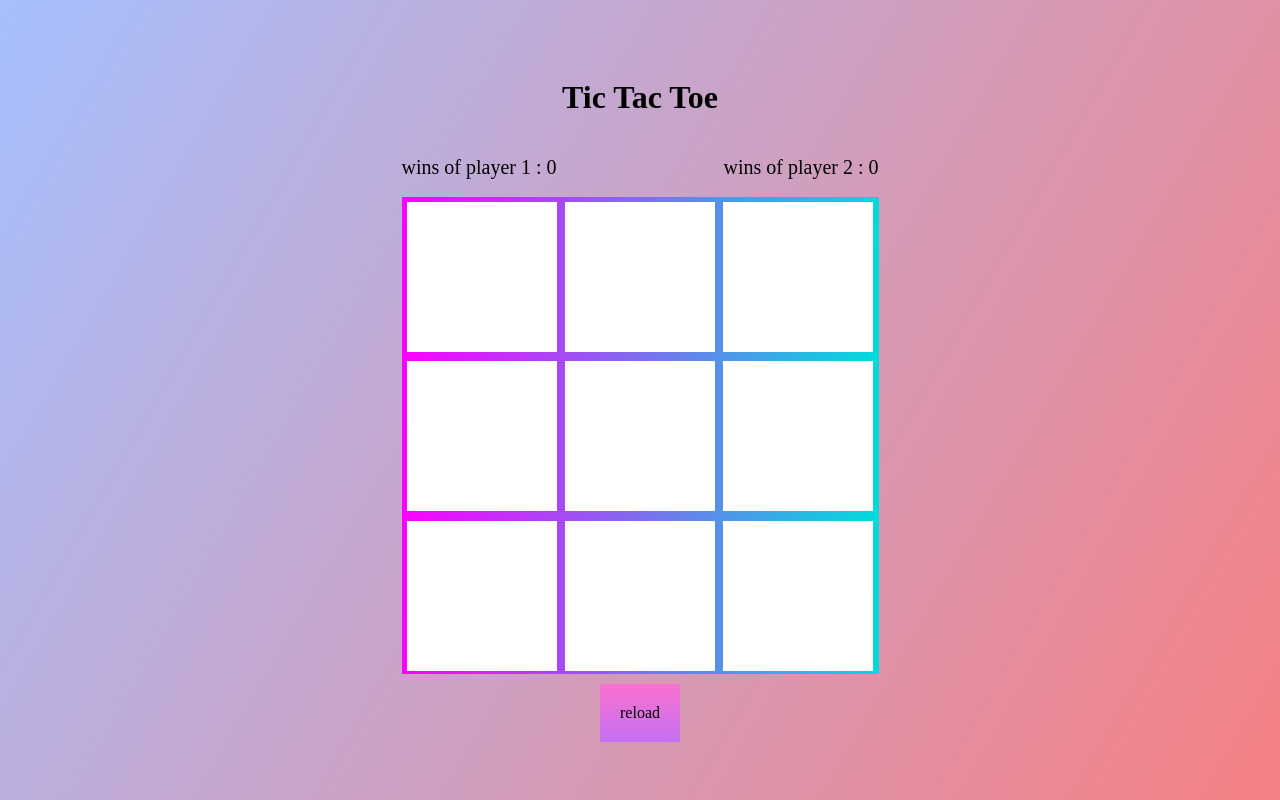
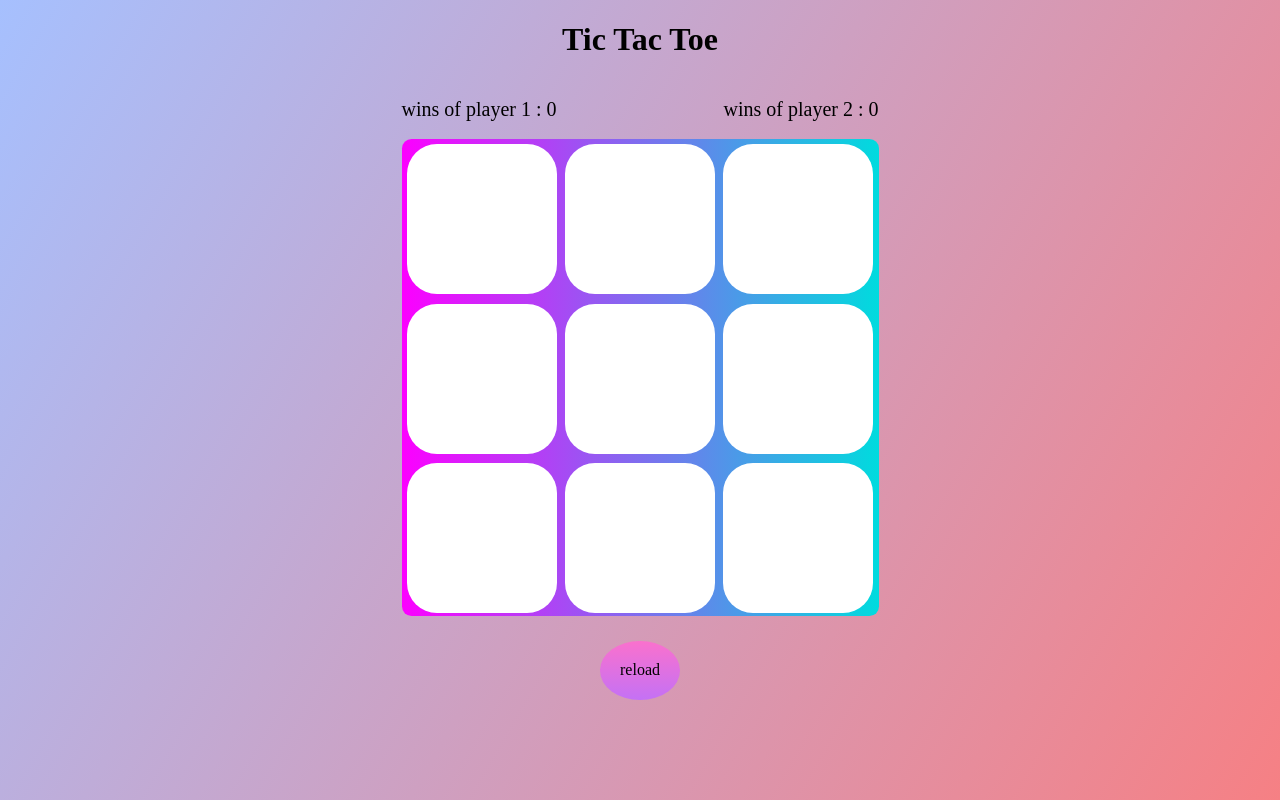
Before and after one commit to Yusuf007R/tictactoejs, a plain HTML site: page index.html in a window 1280 px wide. Drawn offline with nearby package versions, Linux system fonts and the light colour scheme.

Commit message:
better ui and animations

```diff
--- a/index.html
+++ b/index.html
@@ -3,15 +3,16 @@
 
 <head>
     <meta charset="UTF-8">
-    <meta name="viewport" content="width=device-width, initial-scale=1.0">
+    <meta name="viewport" content="width=device-width, initial-scale=1", >
     <title>Tic Tac Teo</title>
     <link rel="stylesheet" href="style.css">
     <link rel="stylesheet" href="https://necolas.github.io/normalize.css/8.0.1/normalize.css">
+    <link rel="stylesheet" href="https://cdnjs.cloudflare.com/ajax/libs/animate.css/3.7.2/animate.min.css">
 </head>
 
 <body>
 
-    <div id="maindiv">
+    <div id="maindiv" class="animated bounceInLeft">
         <h1>Tic Tac Toe</h1>
         <div id="userinput">
             <label>cual es el nombre del jugador uno?</label>
--- a/script.js
+++ b/script.js
@@ -1,64 +1,71 @@
 var turno = "x"
-var player1 = "player 1", player2 = "player 2", cas
-var turnoxd = 0
-var wins = [0,0]
-var maindivxd
-var cas1 = [0,1,2,3,4,5,6,7,8,9];
-var turnorestantes
+var player1 = "player 1",
+    player2 = "player 2",
+    cas;
+var turnoxd = 0;
+var wins = [0, 0];
+var maindivxd;
+var cas1 = [0, 1, 2, 3, 4, 5, 6, 7, 8, 9];
+var turnorestantes;
 
 var posxd = [
-[1,2,3],
-[4,5,6],
-[7,8,9],
-[1,4,7],
-[2,5,8],
-[3,6,9],
-[1,5,9],
-[3,5,7]
-]
+    [1, 2, 3],
+    [4, 5, 6],
+    [7, 8, 9],
+    [1, 4, 7],
+    [2, 5, 8],
+    [3, 6, 9],
+    [1, 5, 9],
+    [3, 5, 7]
+];
 
 
-function input(bc){
+function input(bc) {
     var audio = new Audio('sound/click.wav');
     audio.play();
-    if(turno == "x"){
+    console.log(bc.value);
+    if (turno == "x") {
+        const element =  document.getElementById(bc.value)
+        element.classList.add('animated', 'pulse', 'faster' )
         document.getElementById(bc.value).textContent = "x";
         //bc.style.backgroundImage = "url('img/x.png')";
         bc.disabled = "true";
         cas[bc.value] = "x";
         turnorestantes--
         checkwin();
-        checktie()
+        checktie();
         turno = "o";
-        turnoxd = 1
-    }
-    else if(turno == "o"){
+        turnoxd = 1;
+    } else if (turno == "o") {
+        const element =  document.getElementById(bc.value)
+        element.classList.add('animated', 'pulse', 'faster')
         document.getElementById(bc.value).textContent = "o";
         //bc.style.backgroundImage = "url('img/0.png')";
         bc.disabled = "true";
-        cas[bc.value] = "o"
+        cas[bc.value] = "o";
         turnorestantes--
         checkwin();
-        checktie()
+        checktie();
         turno = "x";
         turnoxd = 0
     }
 }
 
-function start(){
+function start() {
     var botones = document.querySelectorAll(".botones")
-    cas = [0,1,2,3,4,5,6,7,8,9];
-    turno = "x"
-    turnoxd = 0
-    turnorestantes = 9
-    document.querySelector("#tplayer1").innerHTML = "wins of " + player1+" : " + wins[0]
-    document.querySelector("#tplayer2").innerHTML = "wins of " + player2+" : " + wins[1]
+    cas = [0, 1, 2, 3, 4, 5, 6, 7, 8, 9];
+    turno = "x";
+    turnoxd = 0;
+    turnorestantes = 9;
+    document.querySelector("#tplayer1").innerHTML = "wins of " + player1 + " : " + wins[0]
+    document.querySelector("#tplayer2").innerHTML = "wins of " + player2 + " : " + wins[1]
     for (let index = 0; index < botones.length; index++) {
-    botones[index].disabled = false
-  }
-    for(let i = 1; i < 10; i++){
-        document.getElementById(i).textContent = "";
-
+        botones[index].disabled = false
+    }
+    for (let i = 1; i < 10; i++) {
+        const element = document.getElementById(i);
+        element.textContent = "";
+        element.classList.remove('animated', 'pulse', 'faster')
     }
 }
 
@@ -66,16 +73,16 @@ function start(){
 
 
 
-function checkwin(){
+function checkwin() {
     const hola = pito => pito.every(holax => holax === turno);
     for (let index = 0; index < posxd.length; index++) {
-       var pito2 = posxd[index];
+        var pito2 = posxd[index];
         var win = hola(
             [cas[pito2[0]],
-            cas[pito2[1]],
-            cas[pito2[2]
-        ]]);
-        if(win){
+                cas[pito2[1]],
+                cas[pito2[2]]
+            ]);
+        if (win) {
             wins[turnoxd]++
             console.table(cas)
             start();
@@ -85,10 +92,10 @@ function checkwin(){
 
 }
 
-function checktie(){
-    if(turnorestantes == 0){
-        console.log("empate")
-        console.table(cas)
+function checktie() {
+    if (turnorestantes == 0) {
+        console.log("empate");
+        console.table(cas);
         start();
 
 
@@ -96,8 +103,8 @@ function checktie(){
 
 }
 
-function getusername(){
-    player1 = document.querySelector("#username1").value
+function getusername() {
+    player1 = document.querySelector("#username1").value;
     player2 = document.getElementById("username2").value;
     console.log("el nombre del jugador uno es " + player1);
     console.log("el nombre del jugador dos es " + player2);
@@ -107,4 +114,9 @@ function getusername(){
 
 }
 
+function fixmobile(){
+
+
+}
+
 start();
--- a/style.css
+++ b/style.css
@@ -1,6 +1,14 @@
+html, body
+{
+    width: 100%;
+    height: 100%;
+}
+
 body{
-
-
+    height: 100%;
+    width: 100%;
+    background-attachment: fixed;
+    background-image: linear-gradient(120deg, #a6c0fe 0%, #f68084 100%);
 }
 
 #maindiv {
@@ -8,10 +16,7 @@ body{
     align-items: center;
     justify-content: center;
     flex-direction: column;
-    height: 100vh;
-    background-image: linear-gradient(120deg, #a6c0fe 0%, #f68084 100%);
-
-
+    margin: auto;
 }
 
 #tictactoe {
@@ -21,15 +26,14 @@ body{
 
 .reloadButton {
     padding: 20px;
-    margin-top: 10px;
+    margin-top: 25px;
     background-image: linear-gradient(to top, #c471f5 0%, #fa71cd 100%);
     border: none;
+    border-radius: 50%;
 }
+
 .reloadButton:hover {
-    padding: 20px;
-    margin-top: 10px;
     background-image: linear-gradient(to top, #b647f6 0%, #f344b9 100%);
-    border: none;
 }
 
 #userinput {
@@ -55,8 +59,7 @@ h1 {
     background: linear-gradient(to right, #fc00ff, #00dbde);
     height: 477px;
     width: 477px;
-    border-left: none;
-    border-top: none;
+    border-radius: 2%;
 }
 
 .botones {
@@ -66,21 +69,18 @@ h1 {
     cursor: pointer;
     border: none;
     margin: 2px;
+    border-radius: 20%;
+    font-size: 150px;
 }
-.botones:disabled, .botones:disabled:hover {
+
+.botones:disabled,
+.botones:disabled:hover {
     background: white;
     color: rgb(76, 2, 136);
-    height: 150px;
-    width: 150px;
-    cursor: default;
-    border: none;
-    font-size: 120px;
+
 }
 
 .botones:hover {
-    background: linear-gradient(to top , #e7e5e5, #f3d5f8);
-    height: 150px;
-    width: 150px;
-    cursor: pointer;
-    border: none;
+    background: linear-gradient(to top, #e7e5e5, #f3d5f8);
+
 }
```
